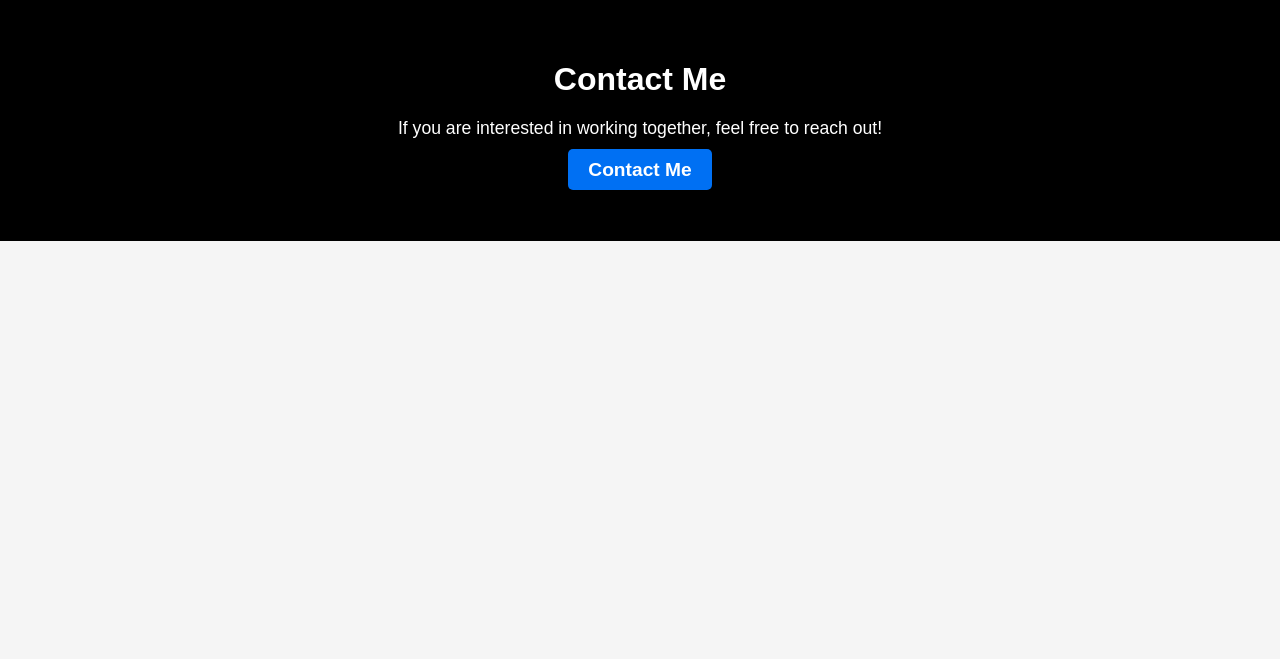
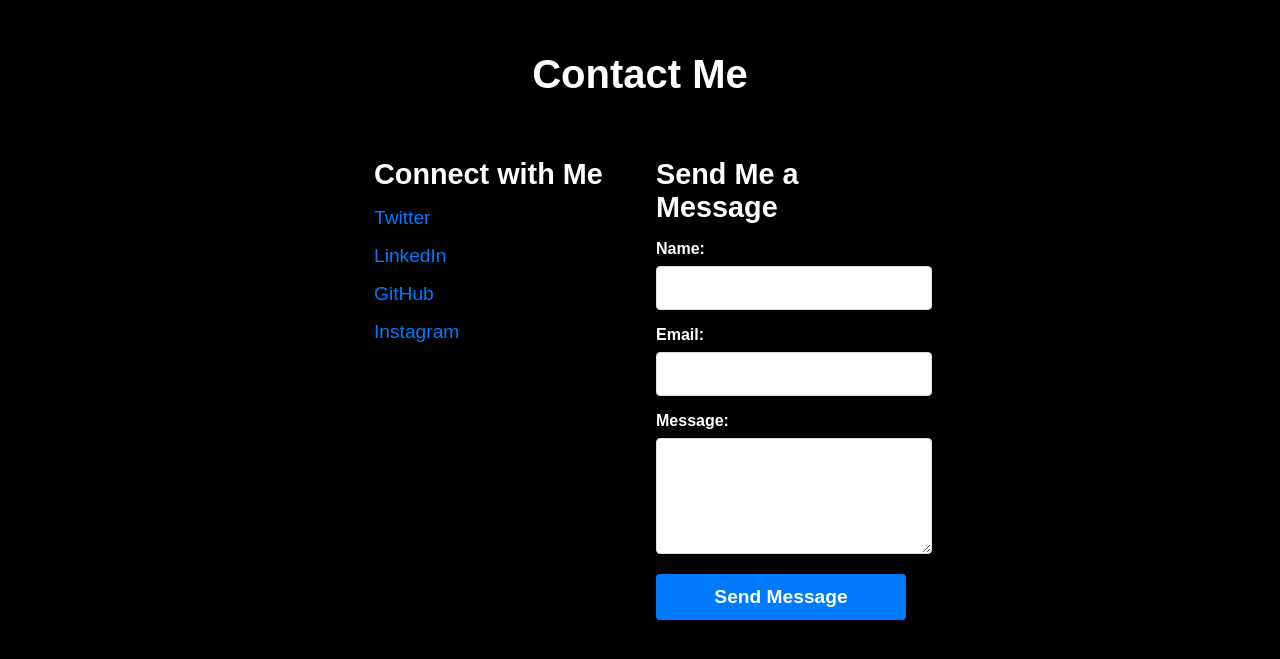
Before and after one commit to sagarp-c/underconstruction, a Next.js app: page / in a window 1280 px wide. Shown: the part 3015-3674 px from the top of the page. Before the commit the page ends 3256 px from the top, so only its background shows below. Built offline with nearby package versions, Linux system fonts and the light colour scheme.

Commit message:
Added social media section and form section in contact page

```diff
--- a/app/page.tsx
+++ b/app/page.tsx
@@ -87,12 +87,40 @@ export default function Home() {
         </p>
       </section>
 
-      {/* Contact Section */}
-      <section className={styles.contact} id="contact">
-        <h2>Contact Me</h2>
-        <p>If you are interested in working together, feel free to reach out!</p>
-        <a href="mailto:your-email@example.com" className={styles.button}>Contact Me</a>
-      </section>
+{/* Contact Section */}
+<section className={styles.contact} id="contact">
+  <h2>Contact Me</h2>
+  <div className={styles.contactContainer}>
+    {/* Left Division: Social Media */}
+    <div className={styles.socialMedia}>
+      <h3>Connect with Me</h3>
+      <ul>
+        <li><a href="https://twitter.com/your-handle" target="_blank" rel="noopener noreferrer">Twitter</a></li>
+        <li><a href="https://linkedin.com/in/your-profile" target="_blank" rel="noopener noreferrer">LinkedIn</a></li>
+        <li><a href="https://github.com/your-profile" target="_blank" rel="noopener noreferrer">GitHub</a></li>
+        <li><a href="https://instagram.com/your-handle" target="_blank" rel="noopener noreferrer">Instagram</a></li>
+      </ul>
+    </div>
+
+    {/* Right Division: Contact Form */}
+    <div className={styles.contactForm}>
+      <h3>Send Me a Message</h3>
+      <form>
+        <label htmlFor="name">Name:</label>
+        <input type="text" id="name" name="name" required />
+
+        <label htmlFor="email">Email:</label>
+        <input type="email" id="email" name="email" required />
+
+        <label htmlFor="message">Message:</label>
+        <textarea id="message" name="message" rows={5} required></textarea>
+
+        <button type="submit" className={styles.button}>Send Message</button>
+      </form>
+    </div>
+  </div>
+</section>
+
     </main>
   );
 }
--- a/styles/page.module.css
+++ b/styles/page.module.css
@@ -218,53 +218,90 @@
   font-size: 1.1rem;
   line-height: 1.6;
 }
-
 /* Contact Section */
 .contact {
-  padding: 40px 20px;
-  margin-top: 40px;
-  border-radius: 8px;
+  padding: 4rem 2rem;
+  background-color: #000000;
   color: #ffffff;
-  box-shadow: 0 2px 10px rgba(0, 0, 0, 0.1);
   text-align: center;
 }
 
-.contactsocail {
+.contact h2 {
+  margin-bottom: 2rem;
+  font-size: 2.5rem;
+}
+
+.contactContainer {
   display: flex;
   flex-wrap: wrap;
+  gap: 2rem;
   justify-content: center;
+}
+
+.socialMedia,
+.contactForm {
+  flex: 1;
+  min-width: 150px;
+  max-width: 250px;
   text-align: left;
 }
 
-.contactlink {
-  display: flex;
-  flex-wrap: wrap;
-  justify-content: center;
-  text-align: left;
+.socialMedia h3,
+.contactForm h3 {
+  font-size: 1.8rem;
+  margin-bottom: 1rem;
 }
 
-.contact h2 {
-  font-size: 2rem;
-  margin-bottom: 20px;
+.socialMedia ul {
+  list-style: none;
+  padding: 0;
 }
 
-.contact p {
-  font-size: 1.1rem;
-  margin-bottom: 20px;
+.socialMedia li {
+  margin-bottom: 1rem;
 }
 
-.contact a {
-  background-color: #0070f3;
-  color: white;
-  padding: 10px 20px;
+.socialMedia a {
+  color: #007bff;
   text-decoration: none;
-  border-radius: 5px;
   font-size: 1.2rem;
-  transition: background-color 0.3s ease;
 }
 
-.contact a:hover {
-  background-color: #005bb5;
+.socialMedia a:hover {
+  text-decoration: underline;
+}
+
+.contactForm label {
+  display: block;
+  margin-bottom: 0.5rem;
+  font-weight: bold;
+}
+
+.contactForm input,
+.contactForm textarea {
+  width: 100%;
+  padding: 0.75rem;
+  margin-bottom: 1rem;
+  border: 1px solid #ddd;
+  border-radius: 4px;
+  font-size: 1rem;
+}
+
+.contactForm button {
+  display: block;
+  width: 100%;
+  padding: 0.75rem;
+  background-color: #007bff;
+  color: #fff;
+  border: none;
+  border-radius: 4px;
+  font-size: 1.2rem;
+  cursor: pointer;
+  text-align: center;
+}
+
+.contactForm button:hover {
+  background-color: #0056b3;
 }
 
 /* Hamburger Menu */
```
